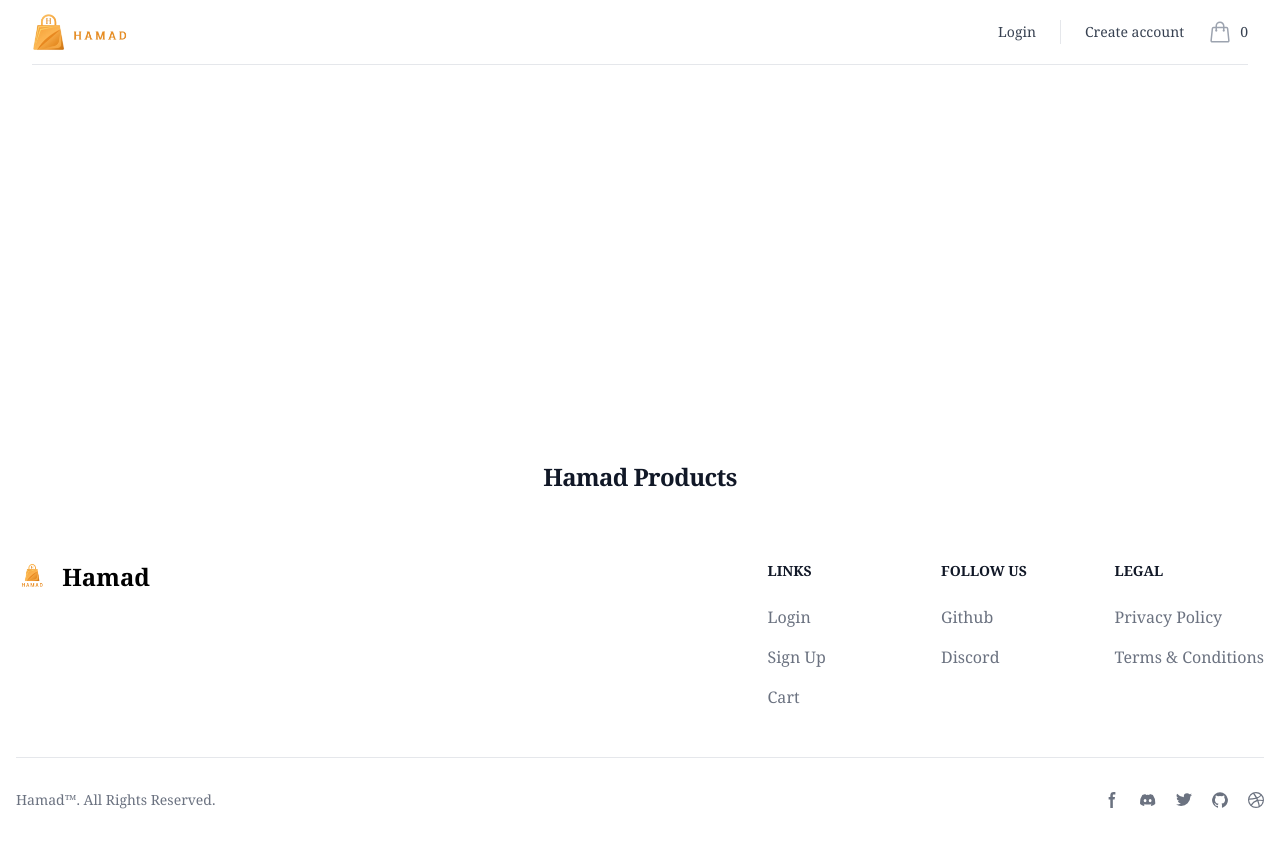
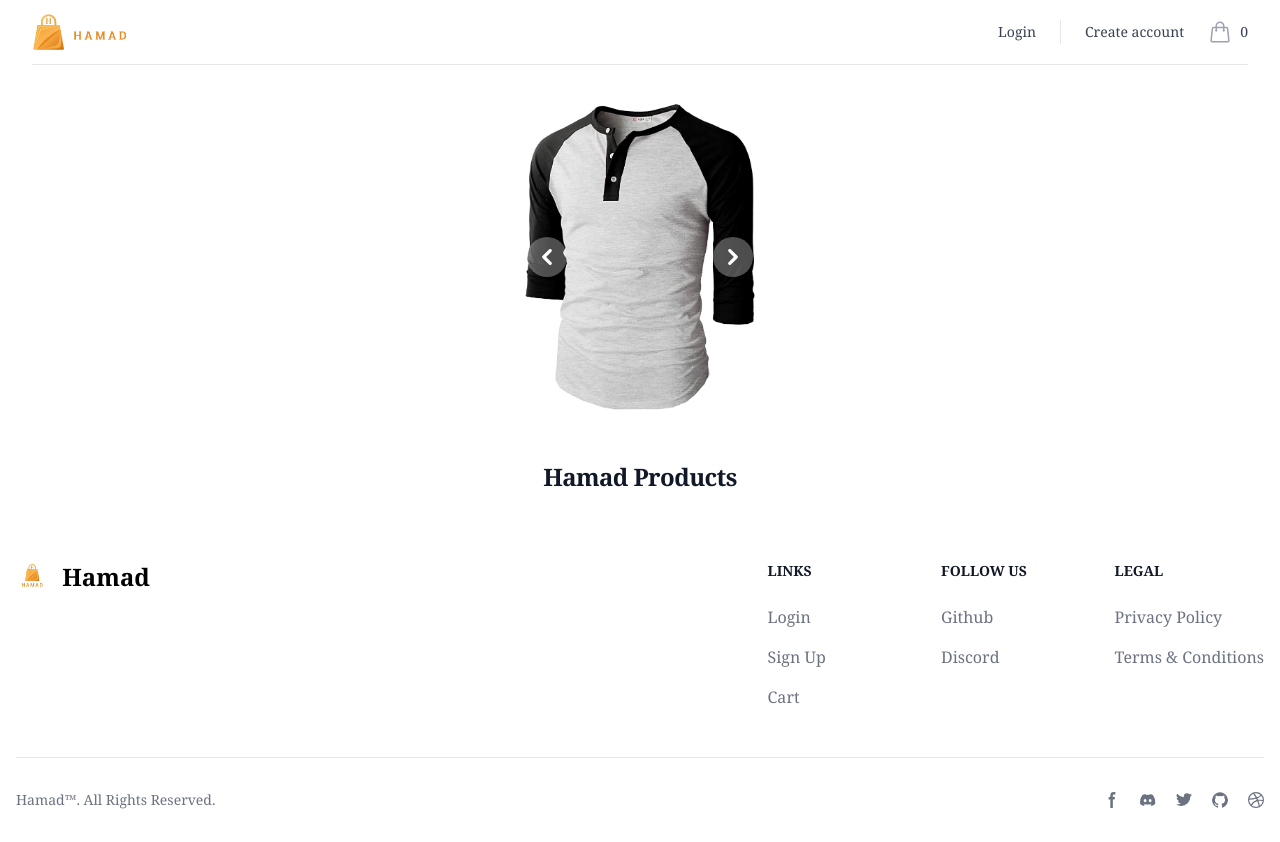
Before and after one commit to HamadMulti/hamad, a Django app: page / in a window 1280 px wide. Run offline with Django 4.2, Linux system fonts and the light colour scheme; data that the repository does not hold is empty; some libraries are stand-ins or nearby versions.

Commit message:
images fixed

```diff
--- a/frontend/static/css/dist/styles.css
+++ b/frontend/static/css/dist/styles.css
@@ -1191,6 +1191,10 @@ select {
   min-width: fit-content;
 }
 
+.min-w-full {
+  min-width: 100%;
+}
+
 .max-w-2xl {
   max-width: 42rem;
 }
--- a/frontend/templates/store/home.html
+++ b/frontend/templates/store/home.html
@@ -9,24 +9,24 @@
         <!-- Carousel wrapper -->
         <div class="relative h-56 overflow-hidden rounded-lg md:h-96">
             <!-- Item 1 -->
-            <div class="hidden duration-700 ease-in-out" data-carousel-item>
-                <img src="{% static 'hero/item.jpg' %}" class="absolute block min-w-fit !max-h-80% -translate-x-1/2 -translate-y-1/2 top-1/2 left-1/2" alt="...">
+            <div class="active duration-700 ease-in-out" data-carousel-item>
+                <img src="{% static 'hero/item.jpg' %}"style="max-height: 80%;" class="absolute block min-w-fit -translate-x-1/2 -translate-y-1/2 top-1/2 left-1/2" alt="...">
             </div>
             <!-- Item 2 -->
             <div class="hidden duration-700 ease-in-out" data-carousel-item>
-                <img src="{% static 'hero/item2.jpg' %}" class="absolute block min-w-fit !max-h-80% -translate-x-1/2 -translate-y-1/2 top-1/2 left-1/2" alt="...">
+                <img src="{% static 'hero/item2.jpg' %}"style="max-height: 80%;" class="absolute block min-w-fit -translate-x-1/2 -translate-y-1/2 top-1/2 left-1/2" alt="...">
             </div>
             <!-- Item 3 -->
             <div class="hidden duration-700 ease-in-out" data-carousel-item>
-                <img src="{% static 'hero/item3.jpg' %}" class="absolute block min-w-fit !max-h-80% -translate-x-1/2 -translate-y-1/2 top-1/2 left-1/2" alt="...">
+                <img src="{% static 'hero/item3.jpg' %}"style="max-height: 80%;" class="absolute block min-w-fit -translate-x-1/2 -translate-y-1/2 top-1/2 left-1/2" alt="...">
             </div>
             <!-- Item 4 -->
             <div class="hidden duration-700 ease-in-out" data-carousel-item>
-                <img src="{% static 'hero/item4.jpg' %}" class="absolute block min-w-fit !max-h-80% -translate-x-1/2 -translate-y-1/2 top-1/2 left-1/2" alt="...">
+                <img src="{% static 'hero/item4.jpg' %}" style="max-height: 80%;" class="absolute block min-w-fit -translate-x-1/2 -translate-y-1/2 top-1/2 left-1/2" alt="...">
             </div>
             <!-- Item 5 -->
             <div class="hidden duration-700 ease-in-out" data-carousel-item>
-                <img src="{% static 'hero/item5.jpg' %}" class="absolute block min-w-fit !max-h-80% -translate-x-1/2 -translate-y-1/2 top-1/2 left-1/2" alt="...">
+                <img src="{% static 'hero/item5.jpg' %}" style="max-height: 80%;" class="absolute block min-w-fit -translate-x-1/2 -translate-y-1/2 top-1/2 left-1/2" alt="...">
             </div>
         </div>
         <!-- Slider indicators -->
@@ -156,28 +156,27 @@
           const items = carousel.querySelectorAll("[data-carousel-item]");
           const indicators = carousel.querySelectorAll("[data-carousel-slide-to]");
           let currentIndex = 0;
-          const intervalTime = 5000; // Time in milliseconds for each slide
+          const intervalTime = 5000;
           let autoplayInterval;
 
           function showSlide(index) {
-              // Hide all items and deactivate all indicators
               items.forEach((item) => item.classList.add("hidden"));
               indicators.forEach((indicator) =>
                   indicator.setAttribute("aria-current", "false")
               );
 
-              // Show the selected slide and activate its indicator
               items[index].classList.remove("hidden");
+              items[index].classList.add("active");
               indicators[index].setAttribute("aria-current", "true");
           }
 
           function nextSlide() {
-              currentIndex = (currentIndex + 1) % items.length; // Loop back to the first slide
+              currentIndex = (currentIndex + 1) % items.length;
               showSlide(currentIndex);
           }
 
           function prevSlide() {
-              currentIndex = (currentIndex - 1 + items.length) % items.length; // Loop to the last slide
+              currentIndex = (currentIndex - 1 + items.length) % items.length;
               showSlide(currentIndex);
           }
 
@@ -189,24 +188,21 @@
               clearInterval(autoplayInterval);
           }
 
-          // Event listeners for next and previous buttons
           const nextButton = carousel.querySelector("[data-carousel-next]");
           const prevButton = carousel.querySelector("[data-carousel-prev]");
           nextButton.addEventListener("click", () => {
-              stopAutoplay(); // Stop autoplay when manually navigating
+              stopAutoplay();
               nextSlide();
-              startAutoplay(); // Restart autoplay
+              startAutoplay();
           });
           prevButton.addEventListener("click", () => {
-              stopAutoplay(); // Stop autoplay when manually navigating
+              stopAutoplay();
               prevSlide();
-              startAutoplay(); // Restart autoplay
+              startAutoplay();
           });
 
-          // Start autoplay when the page loads
           startAutoplay();
 
-          // Optional: Pause autoplay on mouse hover and resume on mouse leave
           carousel.addEventListener("mouseenter", stopAutoplay);
           carousel.addEventListener("mouseleave", startAutoplay);
       });
```
